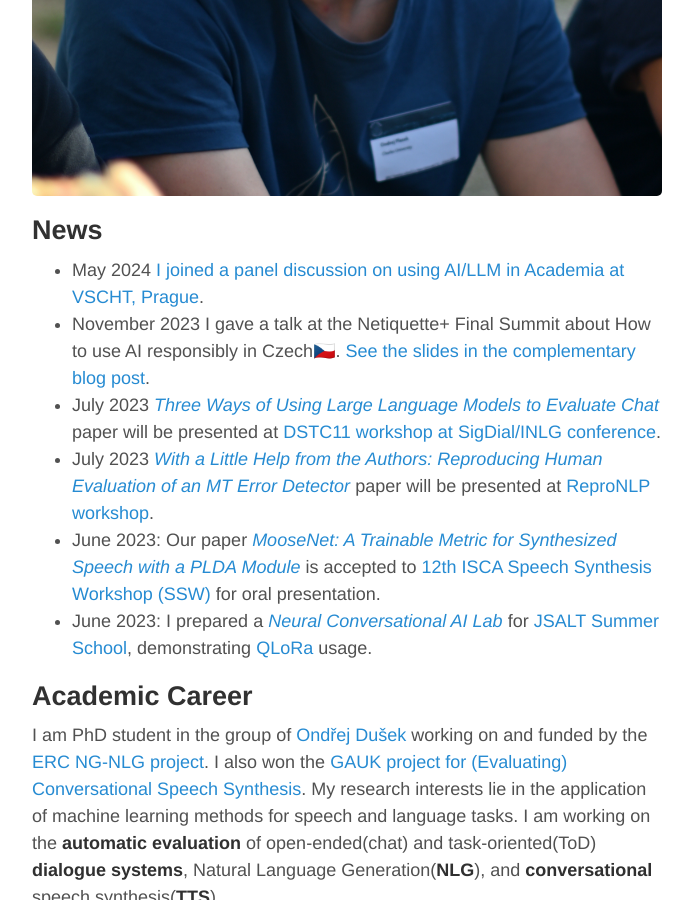
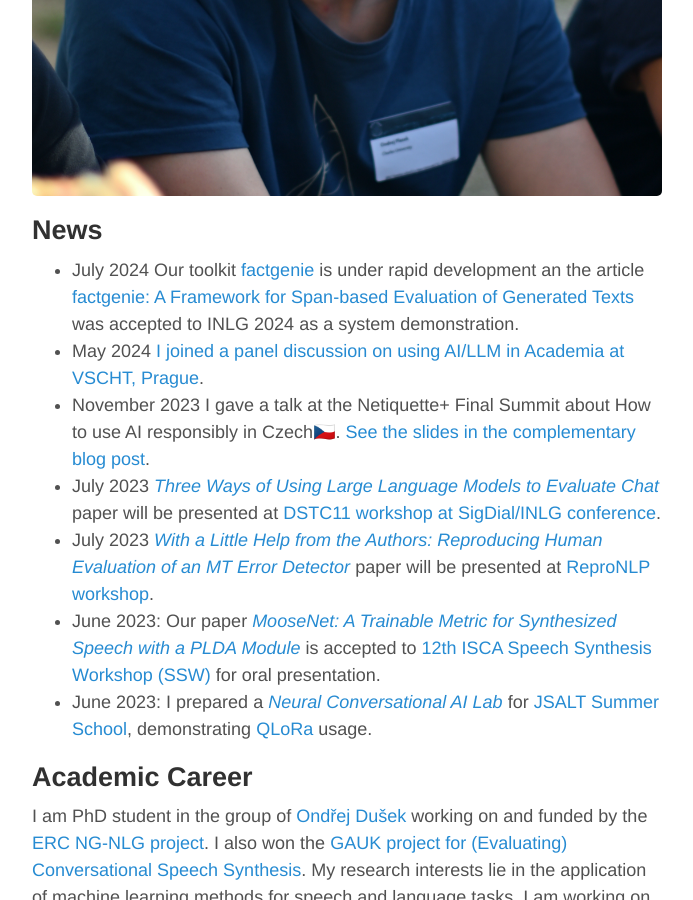
Before and after one commit to oplatek/oplatek.github.io, a Jekyll site: the page built from index.md, in a window 1280 px wide and 900 px high, scrolled down 1050 px. Shown: the whole window, without its empty margins (293-986 px from the left). Built offline with Jekyll 4.4.1, drawn with Linux system fonts in a browser that asks for light colours.

Commit message:
link to factgenie article

```diff
--- a/index.md
+++ b/index.md
@@ -37,6 +37,7 @@ _Take a look at what I do:_
 
 
 ## News
+* July 2024 Our toolkit [factgenie](https://github.com/kasnerz/factgenie/) is under rapid development an the article [factgenie: A Framework for Span-based Evaluation of Generated Texts](https://arxiv.org/abs/2407.17863) was accepted to INLG 2024 as a system demonstration.
 * May 2024 [I joined a panel discussion on using AI/LLM in Academia at VSCHT, Prague](https://www.linkedin.com/posts/ondrejplatek_we-did-it-me-and-my-partner-in-crime-dajana-activity-7201491526655320065-rZoX).
 * November 2023 I gave a talk at the Netiquette+ Final Summit about How to use AI responsibly in Czech🇨🇿. [See the slides in the complementary blog post](https://opla.cz/2023/11/29/ai-etika/).
 * July 2023 _[Three Ways of Using Large Language Models to Evaluate Chat](http://arxiv.org/abs/2308.06502)_ paper will be presented at [DSTC11 workshop at SigDial/INLG conference](https://sigdialinlg2023.github.io/workshops.html).
```
